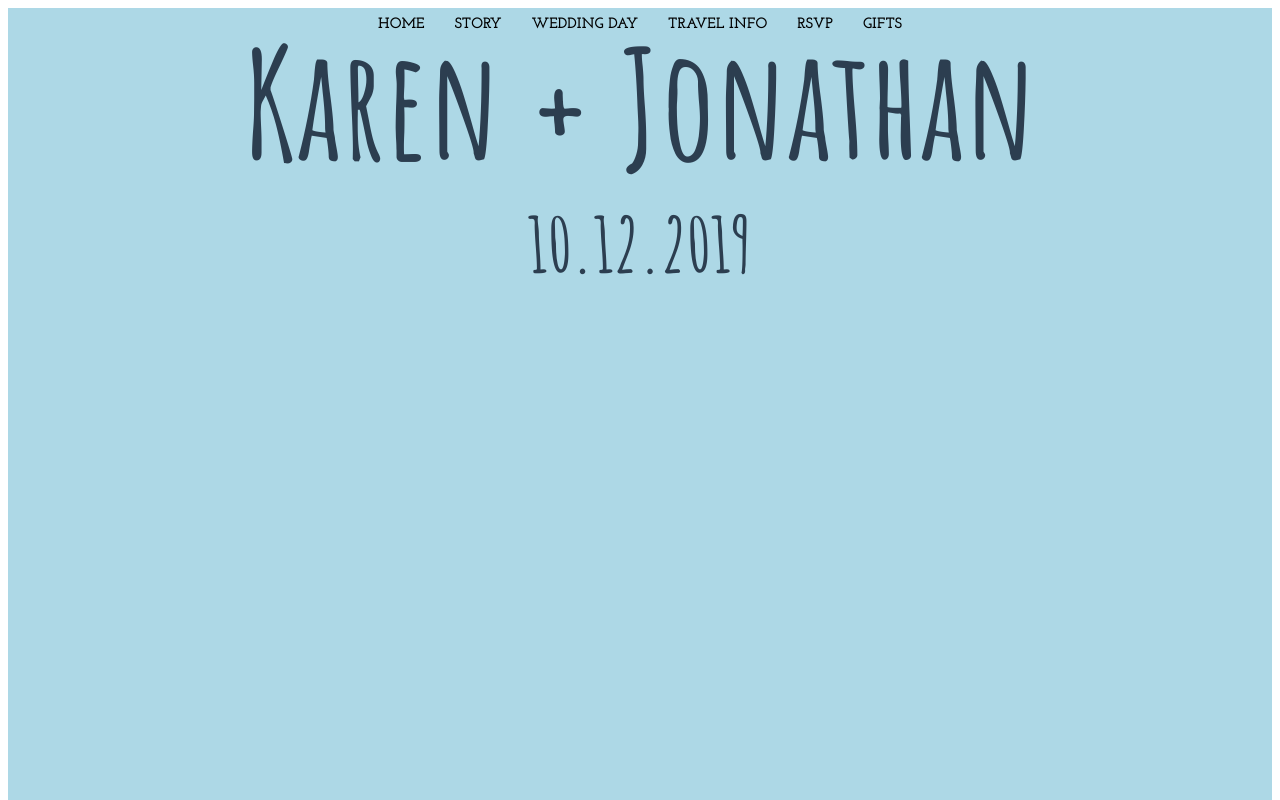
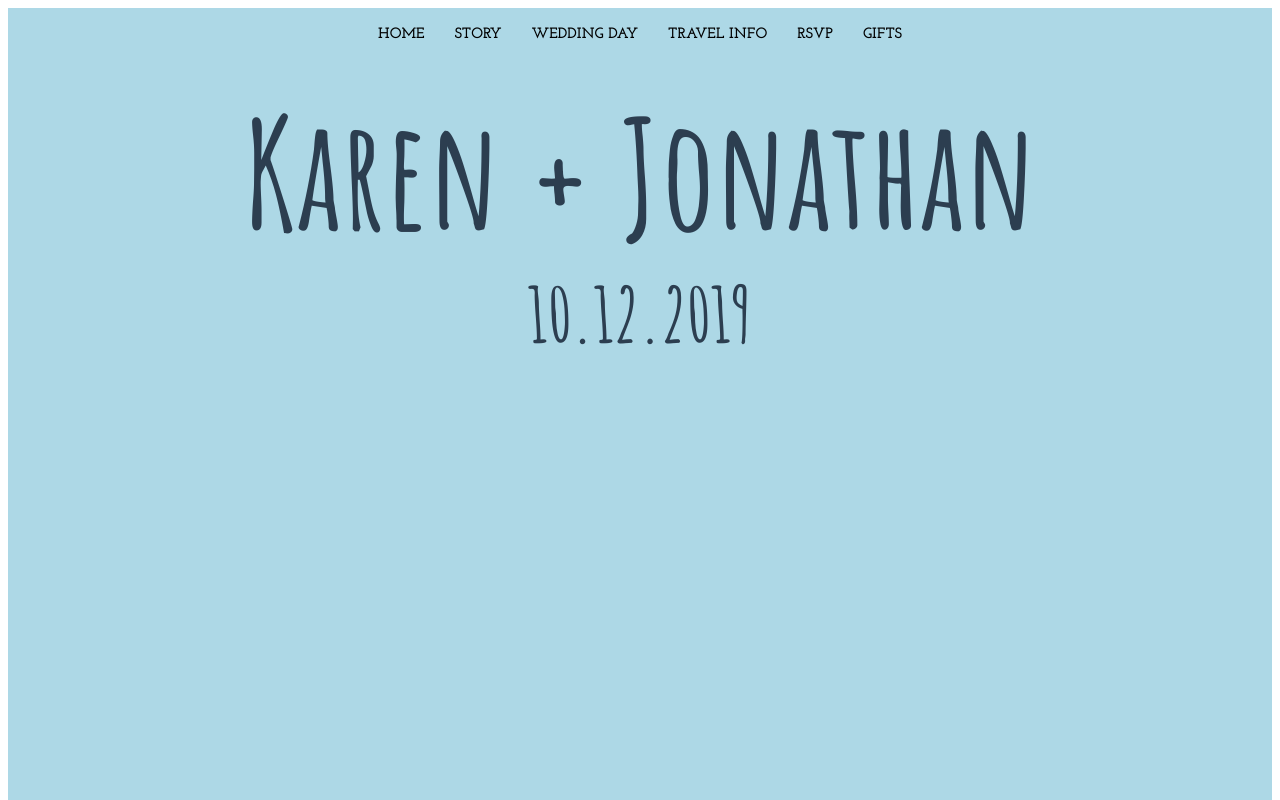
Before and after one commit to karenclo/wedding-rsvp, a Vue app: page / in a window 1280 px wide. Shown: the top 800 px of the page. Built offline with nearby package versions, Linux system fonts and the light colour scheme.

Commit message:
add some spacing

```diff
--- a/src/components/Container.vue
+++ b/src/components/Container.vue
@@ -54,7 +54,7 @@ export default {
   }
   #header {
     position: fixed;
-    top: 0;
+    top: 10px;
     left: 0;
     width: 100%;
     margin: 0;
@@ -62,8 +62,6 @@ export default {
   }
   ul {
     font-family: 'Josefin Slab', serif;
-
-    /*font-weight: bold;*/
     display: block;
     padding: 0;
     text-align: center;
--- a/src/components/Home.vue
+++ b/src/components/Home.vue
@@ -1,10 +1,12 @@
 <template>
   <div class="home">
+    <div class="content">
       <div class="main">
         Karen + Jonathan
       </div>
       <div class="date">
         10.12.2019
+      </div>
     </div>
   </div>
 </template>
@@ -25,6 +27,7 @@ export default {
   background-color: lightblue;
   height: 100%;
   position: relative;
+  padding-top: 70px;
 
   .main {
     font-family: 'Amatic SC', cursive;
```
Lines whose indentation alone changed are shown as unchanged.
